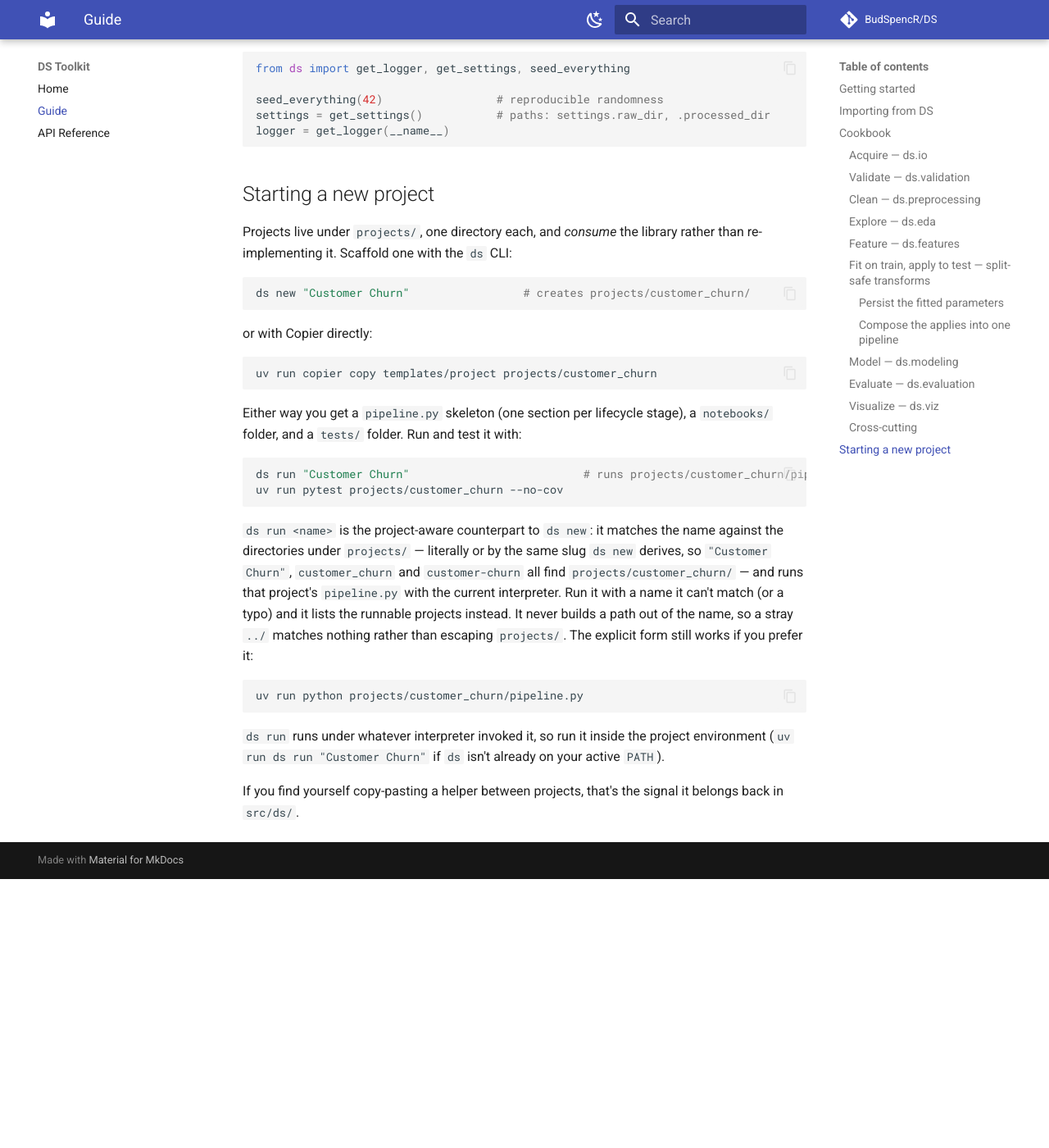
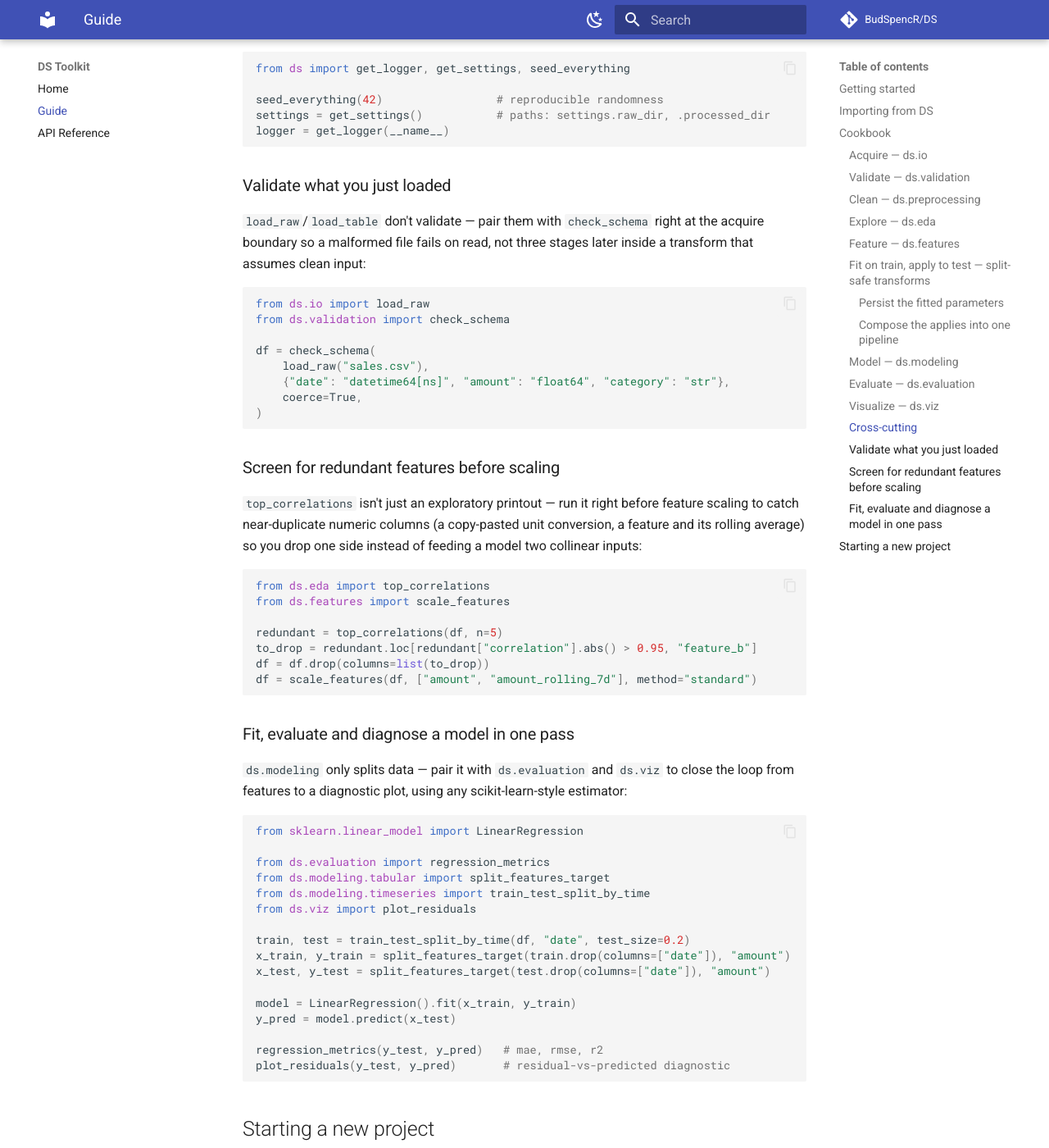
Before and after one commit to dbalazs123/DS, an MkDocs documentation site: the page built from docs/guide.md, in a window 1280 px wide and 1400 px high, scrolled down 7103 px. Shown: the whole window at 82% size. Built offline with MkDocs 1.6.1 and Material for MkDocs 9.7.7, drawn with Linux system fonts in a browser that asks for light colours; comment, search, counter and statistics services are not loaded; before the commit the page ends 8175 px from its top, so only the background shows below that.

Commit message:
Add cross-stage cookbook recipes for less-common combinations
Adds three recipes to docs/guide.md's cookbook: validating right after
load_raw/load_table with check_schema, screening for redundant features
with top_correlations before scale_features, and closing the model ->
evaluate -> visualize loop with a real scikit-learn estimator. Closes
the remaining "Docs cookbook" item in ROADMAP.md.

Co-Authored-By: Claude Sonnet 5 <noreply@anthropic.com>
Claude-Session: https://claude.ai/code/session_015GkXd9MKBb3C3m3S3MgCES

````diff
--- a/docs/guide.md
+++ b/docs/guide.md
@@ -366,6 +366,65 @@ settings = get_settings()           # paths: settings.raw_dir, .processed_dir
 logger = get_logger(__name__)
 ```
 
+### Validate what you just loaded
+
+`load_raw`/`load_table` don't validate — pair them with `check_schema` right
+at the acquire boundary so a malformed file fails on read, not three stages
+later inside a transform that assumes clean input:
+
+```python
+from ds.io import load_raw
+from ds.validation import check_schema
+
+df = check_schema(
+    load_raw("sales.csv"),
+    {"date": "datetime64[ns]", "amount": "float64", "category": "str"},
+    coerce=True,
+)
+```
+
+### Screen for redundant features before scaling
+
+`top_correlations` isn't just an exploratory printout — run it right before
+feature scaling to catch near-duplicate numeric columns (a copy-pasted unit
+conversion, a feature and its rolling average) so you drop one side instead of
+feeding a model two collinear inputs:
+
+```python
+from ds.eda import top_correlations
+from ds.features import scale_features
+
+redundant = top_correlations(df, n=5)
+to_drop = redundant.loc[redundant["correlation"].abs() > 0.95, "feature_b"]
+df = df.drop(columns=list(to_drop))
+df = scale_features(df, ["amount", "amount_rolling_7d"], method="standard")
+```
+
+### Fit, evaluate and diagnose a model in one pass
+
+`ds.modeling` only splits data — pair it with `ds.evaluation` and `ds.viz` to
+close the loop from features to a diagnostic plot, using any scikit-learn-style
+estimator:
+
+```python
+from sklearn.linear_model import LinearRegression
+
+from ds.evaluation import regression_metrics
+from ds.modeling.tabular import split_features_target
+from ds.modeling.timeseries import train_test_split_by_time
+from ds.viz import plot_residuals
+
+train, test = train_test_split_by_time(df, "date", test_size=0.2)
+x_train, y_train = split_features_target(train.drop(columns=["date"]), "amount")
+x_test, y_test = split_features_target(test.drop(columns=["date"]), "amount")
+
+model = LinearRegression().fit(x_train, y_train)
+y_pred = model.predict(x_test)
+
+regression_metrics(y_test, y_pred)   # mae, rmse, r2
+plot_residuals(y_test, y_pred)       # residual-vs-predicted diagnostic
+```
+
 ## Starting a new project
 
 Projects live under `projects/`, one directory each, and *consume* the library
````
Also changed, not shown: CHANGELOG.md (+7 -0 lines), ROADMAP.md (+22 -6 lines).
